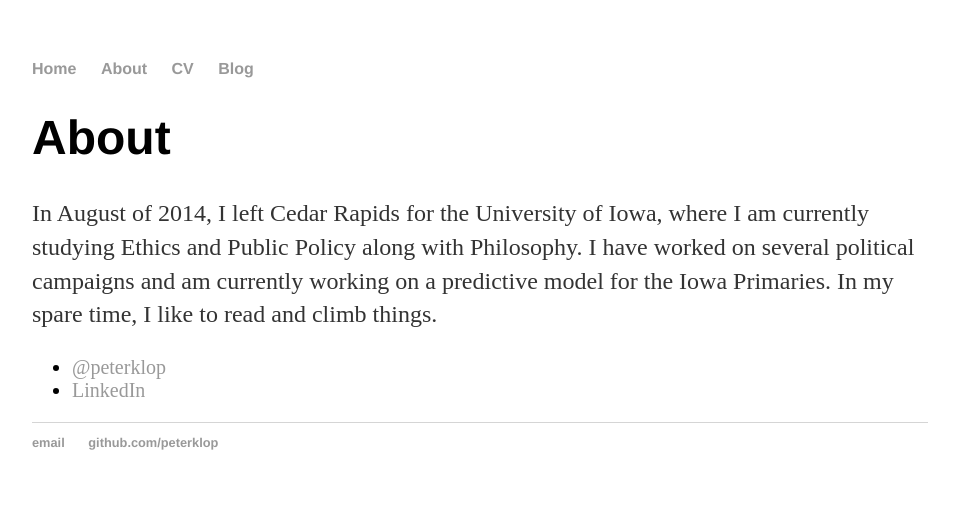
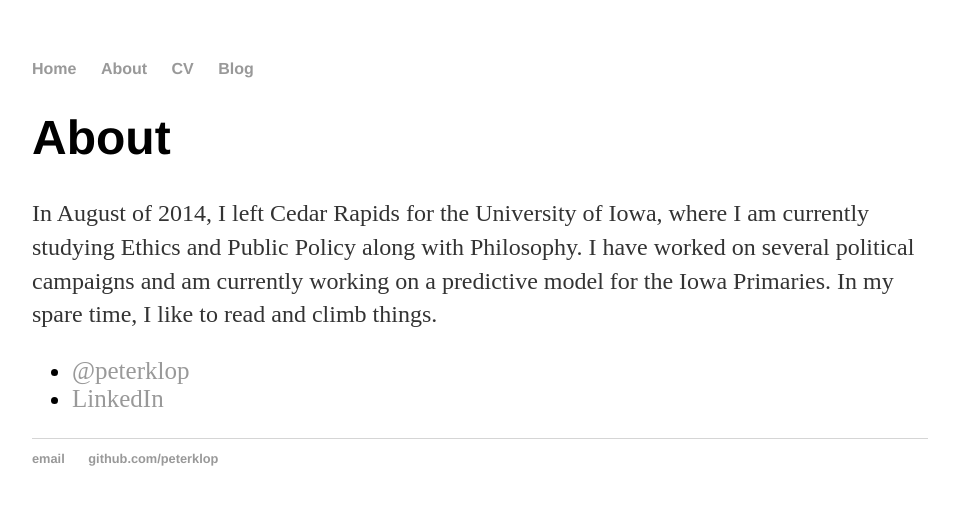
Before and after one commit to peterklop/peterklop.github.io, a Jekyll site: the page built from about/index.html, in a window 1280 px wide. Shown: the top 505 px of the page, without its empty margins (160-1119 px from the left). Built offline with Jekyll 4.4.1, drawn with Linux system fonts in a browser that asks for light colours.

Commit message:
Update index.html

```diff
--- a/about/index.html
+++ b/about/index.html
@@ -6,7 +6,7 @@
 			<h1>About</h1>
 			<p>In August of 2014, I left Cedar Rapids for the University of Iowa, where I am currently studying Ethics and Public Policy along with Philosophy. I have worked on several political campaigns and am currently working on a predictive model for the Iowa Primaries. In my spare time, I like to read and climb things.</p>
 
-			<ul class="contacts" style="font-size: 20px">
+			<ul class="contacts" style="font-size: 25px">
 				<li><a href="https://twitter.com/peterklop">@peterklop</a></li>
 				<li><a href="https://www.linkedin.com/pub/peter-klopfenstein/a8/23b/b37">LinkedIn</a></li>
 				<!-- <li><a href="#">Other site you want to link to</a></li> -->
```
